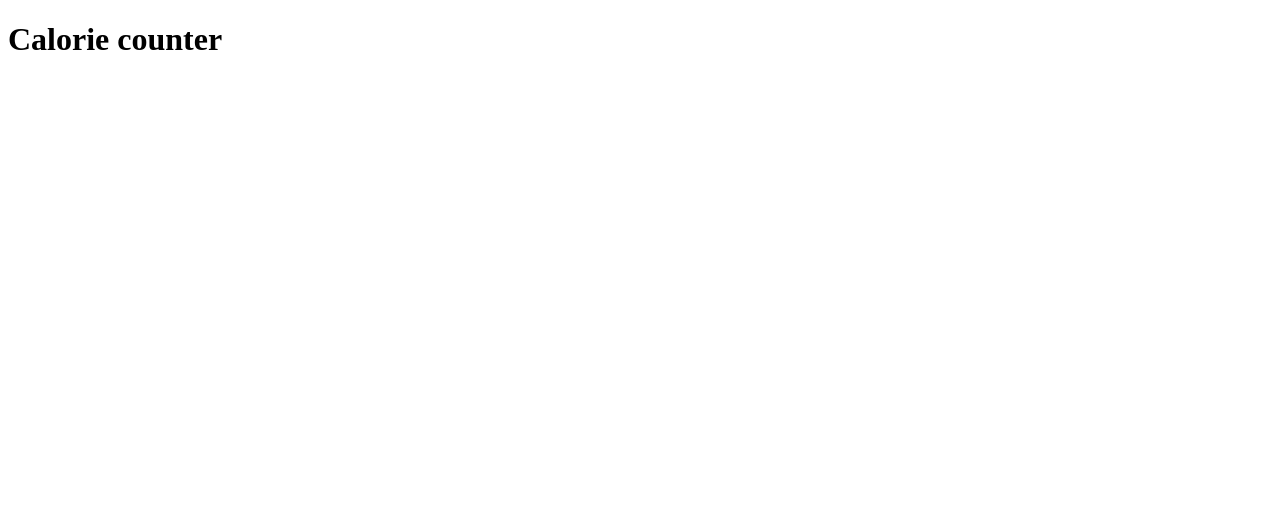
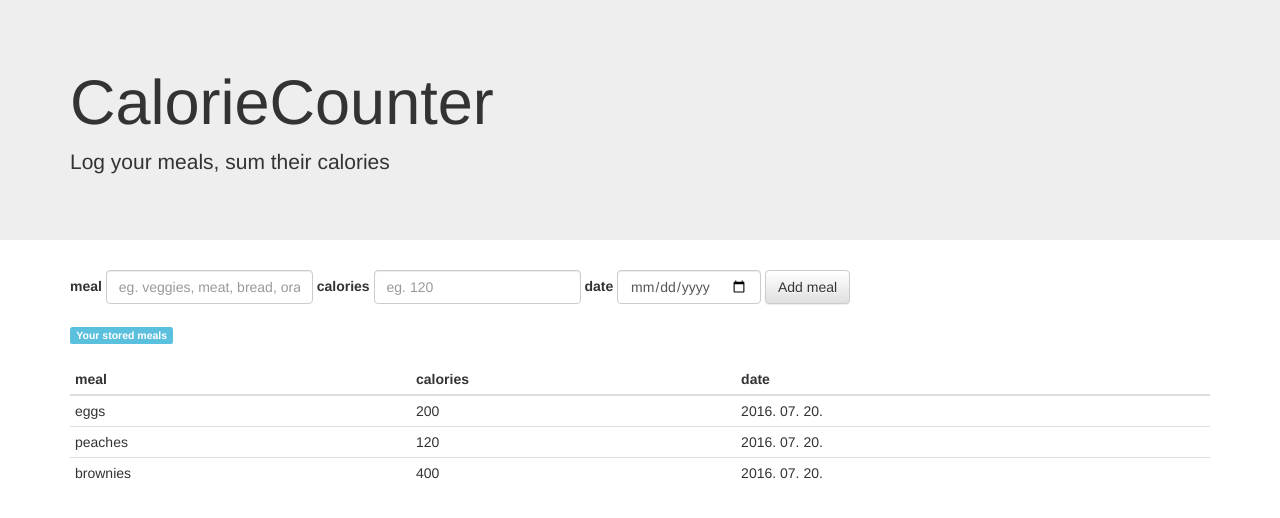
Before and after one commit to szemannp/caloriecounter, a website: page client/index.html in a window 1280 px wide. Drawn offline with nearby package versions, Linux system fonts and the light colour scheme.

Commit message:
simple html added /w minor tweaks to server.js

```diff
--- a/client/index.html
+++ b/client/index.html
@@ -1,10 +1,75 @@
 <!DOCTYPE html>
 <html>
   <head>
+    <title>peet's calorie counter app</title>
     <meta charset="utf-8">
-    <title>peet's calorie counter app</title>
+    <meta name="viewport" content="width=device-width, initial-scale=1">
+    <!-- Latest compiled and minified CSS -->
+    <link rel="stylesheet" href="https://maxcdn.bootstrapcdn.com/bootstrap/3.3.6/css/bootstrap.min.css" integrity="sha384-1q8mTJOASx8j1Au+a5WDVnPi2lkFfwwEAa8hDDdjZlpLegxhjVME1fgjWPGmkzs7" crossorigin="anonymous">
+
+    <!-- Optional theme -->
+    <link rel="stylesheet" href="https://maxcdn.bootstrapcdn.com/bootstrap/3.3.6/css/bootstrap-theme.min.css" integrity="sha384-fLW2N01lMqjakBkx3l/M9EahuwpSfeNvV63J5ezn3uZzapT0u7EYsXMjQV+0En5r" crossorigin="anonymous">
+
+    <!-- Latest compiled and minified JavaScript -->
+    <script src="https://maxcdn.bootstrapcdn.com/bootstrap/3.3.6/js/bootstrap.min.js" integrity="sha384-0mSbJDEHialfmuBBQP6A4Qrprq5OVfW37PRR3j5ELqxss1yVqOtnepnHVP9aJ7xS" crossorigin="anonymous"></script>
   </head>
   <body>
-    <h1>Calorie counter</h1>
+    <div class="jumbotron">
+      <div class="container">
+        <h1>CalorieCounter</h1>
+        <p>Log your meals, sum their calories</p>
+      </div>
+    </div>
+
+    <div class="container">
+      <form class="form-inline">
+        <div class="form-group">
+          <label for="meals">meal</label>
+          <input type="text" class="form-control" id="meal-input" placeholder="eg. veggies, meat, bread, orange juice">
+        </div>
+        <div class="form-group">
+          <label for="calorie">calories</label>
+          <input type="number" class="form-control" id="calorie-input" placeholder="eg. 120">
+        </div>
+        <div class="form-group">
+          <label for="date">date</label>
+          <input type="date" class="form-control" id="date-input" placeholder="2016. 02. 31.">
+        </div>
+        <button type="submit" class="btn btn-default">Add meal</button>
+      </form>
+    </div>
+    <br>
+    <div class="container">
+      <span class="label label-info">Your stored meals</span>
+    </div>
+    <br>
+    <div class="container">
+      <table class="table table-condensed table-hover">
+        <thead>
+          <tr>
+            <th>meal</th>
+            <th>calories</th>
+            <th>date</th>
+          </tr>
+        </thead>
+        <tbody class="db-container">
+          <tr>
+            <td>eggs</td>
+            <td>200</td>
+            <td>2016. 07. 20.</td>
+          </tr>
+          <tr>
+            <td>peaches</td>
+            <td>120</td>
+            <td>2016. 07. 20.</td>
+          </tr>
+          <tr>
+            <td>brownies</td>
+            <td>400</td>
+            <td>2016. 07. 20.</td>
+          </tr>
+        </tbody>
+      </table>
+    </div>
   </body>
 </html>
```
Also changed, not shown: server.js (+25 -12 lines).
